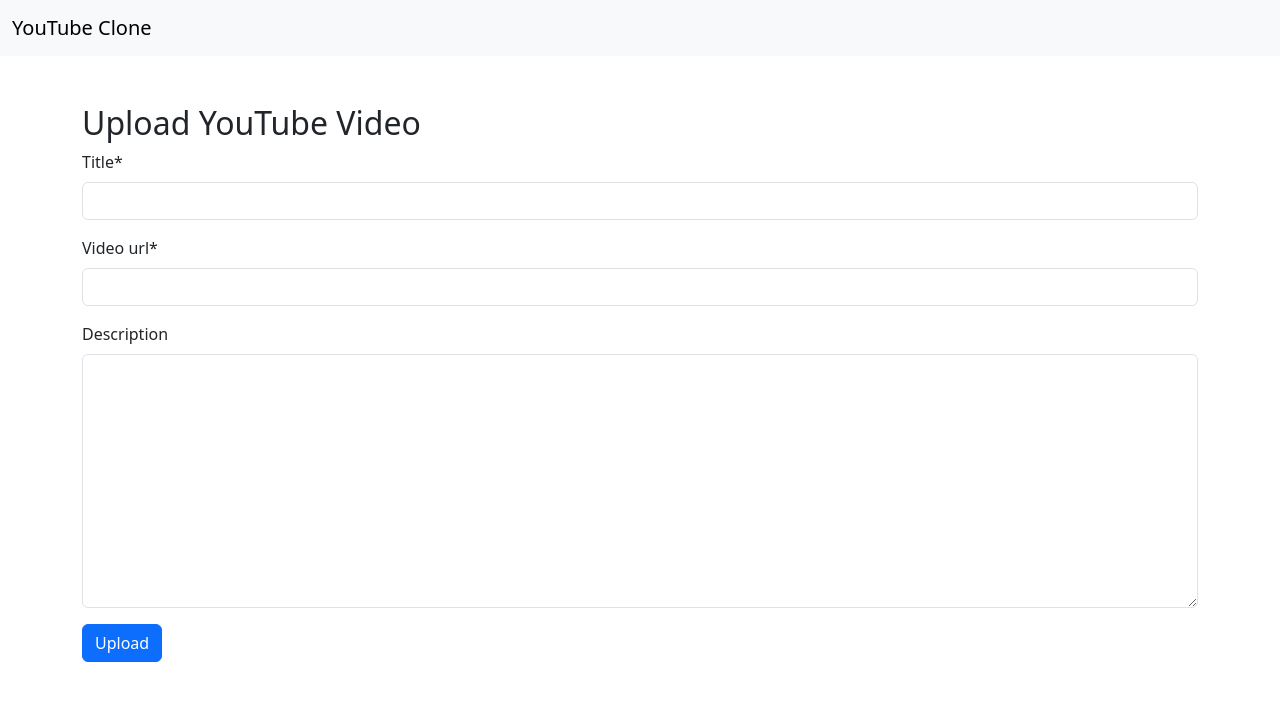
After one commit to Vijay-anand-05/youtubeRIT, a Django app: page /upload_video/ in a window 1280 px wide. The commit adds this page. Shown: the top 701 px of the page. Run offline with Django 5.2, Linux system fonts and the light colour scheme; some libraries are stand-ins or nearby versions.

Commit message:
second commit

```diff
--- a/app/forms.py
+++ b/app/forms.py
@@ -57,3 +57,14 @@
         if commit:
             user.save()
         return user
+
+
+
+
+from django import forms
+from .models import YouTubeVideo
+
+class YouTubeVideoForm(forms.ModelForm):
+    class Meta:
+        model = YouTubeVideo
+        fields = ['title', 'video_url', 'description']
--- a/app/models.py
+++ b/app/models.py
@@ -1,18 +1,25 @@
-# from django.contrib.auth.models import AbstractUser
-# from django.db import models
+from django.db import models
 
-# class CustomUser(AbstractUser):
-#     groups = models.ManyToManyField(
-#         'auth.Group',
-#         related_name='customuser_set',  # Add this line to avoid conflicts
-#         blank=True,
-#         help_text='The groups this user belongs to.',
-#         verbose_name='groups',
-#     )
-#     user_permissions = models.ManyToManyField(
-#         'auth.Permission',
-#         related_name='customuser_set_permissions',  # Add this line to avoid conflicts
-#         blank=True,
-#         help_text='Specific permissions for this user.',
-#         verbose_name='user permissions',
-#     )
+class YouTubeVideo(models.Model):
+    title = models.CharField(max_length=255)
+    video_url = models.URLField()  # Field to store YouTube URL
+    description = models.TextField(blank=True)
+    upload_date = models.DateTimeField(auto_now_add=True)
+
+    def __str__(self):
+        return self.title
+
+    def get_youtube_id(self):
+        # Extract YouTube ID from URL
+        if 'v=' in self.video_url:
+            return self.video_url.split('v=')[1]
+        elif 'youtu.be/' in self.video_url:
+            return self.video_url.split('youtu.be/')[1]
+        return None
+
+    def get_thumbnail_url(self):
+        # Generate thumbnail URL from YouTube ID
+        youtube_id = self.get_youtube_id()
+        if youtube_id:
+            return f'https://img.youtube.com/vi/{youtube_id}/hqdefault.jpg'
+        return ''
--- /dev/null
+++ b/app/templates/upload_video.html
@@ -0,0 +1,41 @@
+{% load crispy_forms_filters %}
+
+<!DOCTYPE html>
+<html lang="en">
+<head>
+    <meta charset="UTF-8">
+    <meta name="viewport" content="width=device-width, initial-scale=1.0">
+    <title>Upload YouTube Video</title>
+    <link href="https://cdn.jsdelivr.net/npm/bootstrap@5.3.0-alpha1/dist/css/bootstrap.min.css" rel="stylesheet">
+</head>
+<body>
+
+<nav class="navbar navbar-expand-lg navbar-light bg-light">
+    <div class="container-fluid">
+        <a class="navbar-brand" href="/">YouTube Clone</a>
+    </div>
+</nav>
+
+<div class="container mt-5">
+    <h2>Upload YouTube Video</h2>
+    <form method="POST">
+        {% csrf_token %}
+        <div class="mb-3">
+            {% comment %} <label for="title" class="form-label">Title</label> {% endcomment %}
+            {{ form.title|as_crispy_field }}
+        </div>
+        <div class="mb-3">
+            {% comment %} <label for="video_url" class="form-label">YouTube Video URL</label> {% endcomment %}
+            {{ form.video_url|as_crispy_field }}
+        </div>
+        <div class="mb-3">
+            {% comment %} <label for="description" class="form-label">Description</label> {% endcomment %}
+            {{ form.description|as_crispy_field }}
+        </div>
+        <button type="submit" class="btn btn-primary">Upload</button>
+    </form>
+</div>
+
+<script src="https://cdn.jsdelivr.net/npm/bootstrap@5.3.0-alpha1/dist/js/bootstrap.bundle.min.js"></script>
+</body>
+</html>
--- a/app/urls.py
+++ b/app/urls.py
@@ -8,4 +8,6 @@
     path('login/', views.staff_login, name='staff_login'),
     path('logout/', views.staff_logout, name='staff_logout'),
     path('dashboard/', views.dashboard, name="dashboard"),
+    path('upload_video/', views.upload_video, name="upload_video"),
+    path('video/<int:video_id>/', views.play_video, name='play_video'),
 ]
--- a/app/views.py
+++ b/app/views.py
@@ -2,11 +2,13 @@
 from django.contrib.auth import authenticate, login as auth_login, logout
 from django.contrib.auth.decorators import login_required
 from django.contrib import messages
-from .forms import StaffLoginForm, StaffRegistrationForm
+from .forms import StaffLoginForm, StaffRegistrationForm, YouTubeVideoForm
+from .models import YouTubeVideo
 
 def home(request):
     """Render the home page."""
-    return render(request, "index.html")
+    videos = YouTubeVideo.objects.all()
+    return render(request, "index.html", {'videos' : videos})
 
 def staff_register(request):
     if request.method == 'POST':
@@ -40,9 +42,27 @@
 @login_required  # Ensure only logged-in users can access the dashboard
 def dashboard(request):
     """Render the dashboard page."""
-    return render(request, 'dashboard.html')
+    videos = YouTubeVideo.objects.all()
+    return render(request, 'dashboard.html', {'videos' : videos})
 
 def staff_logout(request):
     """Handle user logout."""
     logout(request)
     return redirect('staff_login')  # Redirect to login page after logout
+
+
+
+def upload_video(request):
+    if request.method == 'POST':
+        form = YouTubeVideoForm(request.POST)
+        if form.is_valid():
+            form.save()
+            return redirect('home')
+    else:
+        form = YouTubeVideoForm()
+    return render(request, 'upload_video.html', {'form': form})
+
+
+def play_video(request, video_id):
+    video = YouTubeVideo.objects.get(id=video_id)
+    return render(request, 'play_video.html', {'video': video})
```
Also changed, not shown: app/templates/dashboard.html (+9 -4 lines), app/templates/index.html (+6 -3 lines), app/templates/play_video.html (added, +27 -0 lines), project/settings.py (+7 -0 lines), app/migrations/0001_initial.py (added), db.sqlite3.
